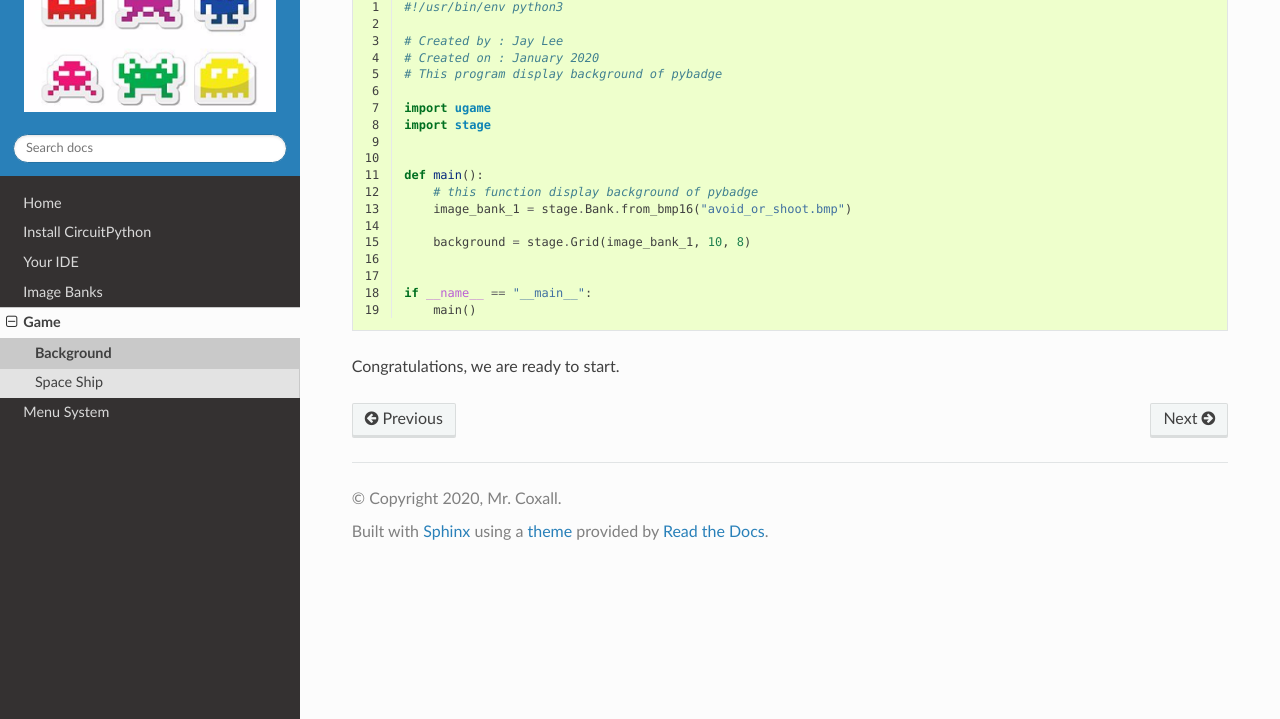
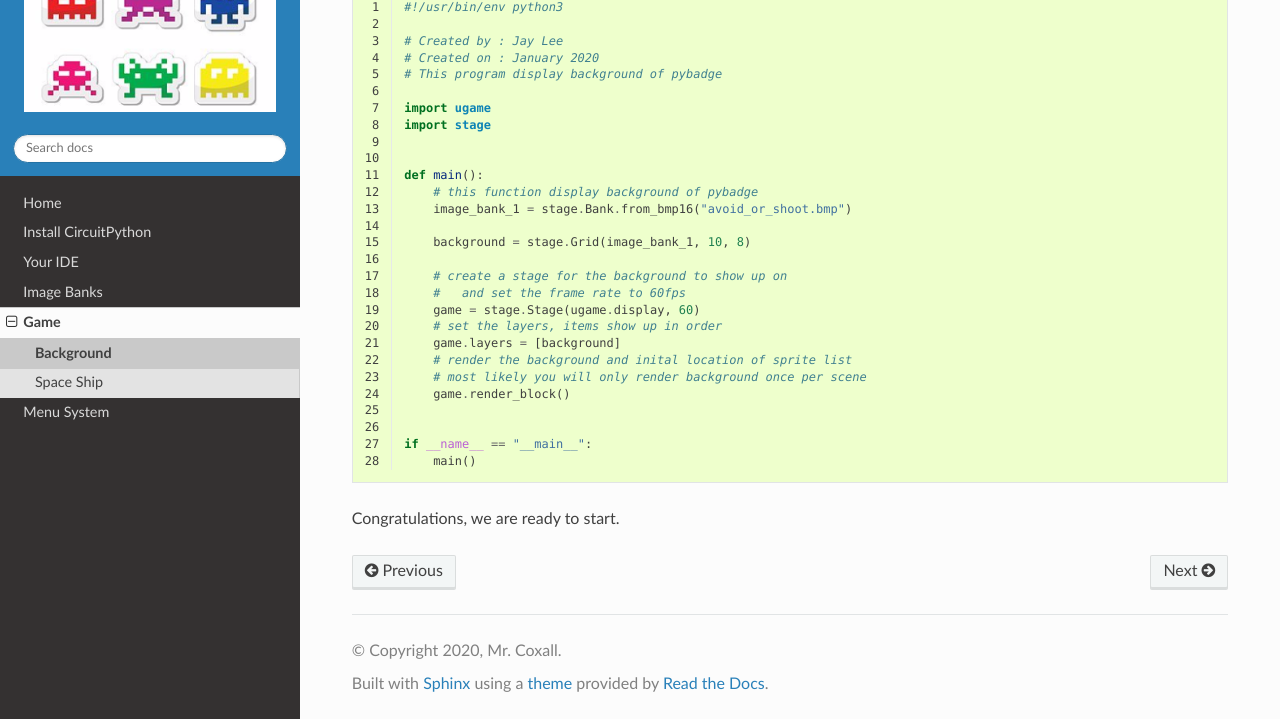
Before and after one commit to MotherTeresaHS/ICS3U-2019-Group19, a Sphinx documentation site: the page built from docs/game/background.rst, in a window 1280 px wide and 900 px high, scrolled down 743 px, cut to the strip 181-900 px from the top of the window. Built offline with Sphinx 7.4.7 and the Read the Docs theme 2.0.0, drawn with Linux system fonts in a browser that asks for light colours.

Commit message:
Update background.rst

```diff
--- a/docs/game/background.rst
+++ b/docs/game/background.rst
@@ -44,6 +44,15 @@
 
    	    background = stage.Grid(image_bank_1, 10, 8)
 
+	    # create a stage for the background to show up on
+	    #   and set the frame rate to 60fps
+	    game = stage.Stage(ugame.display, 60)
+	    # set the layers, items show up in order
+	    game.layers = [background]
+	    # render the background and inital location of sprite list
+	    # most likely you will only render background once per scene
+	    game.render_block()
+
 
 	if __name__ == "__main__":
 	    main()
```
